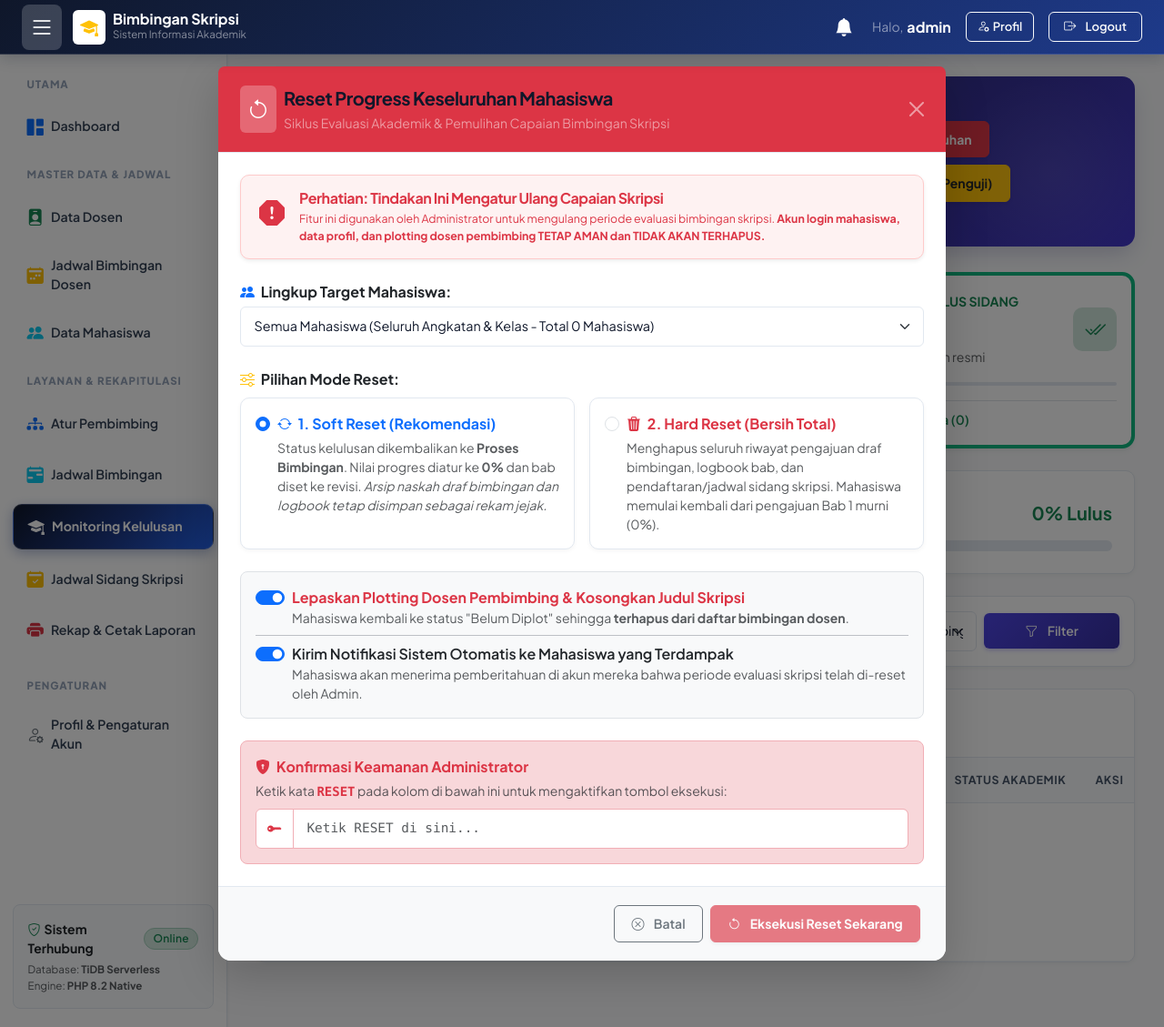
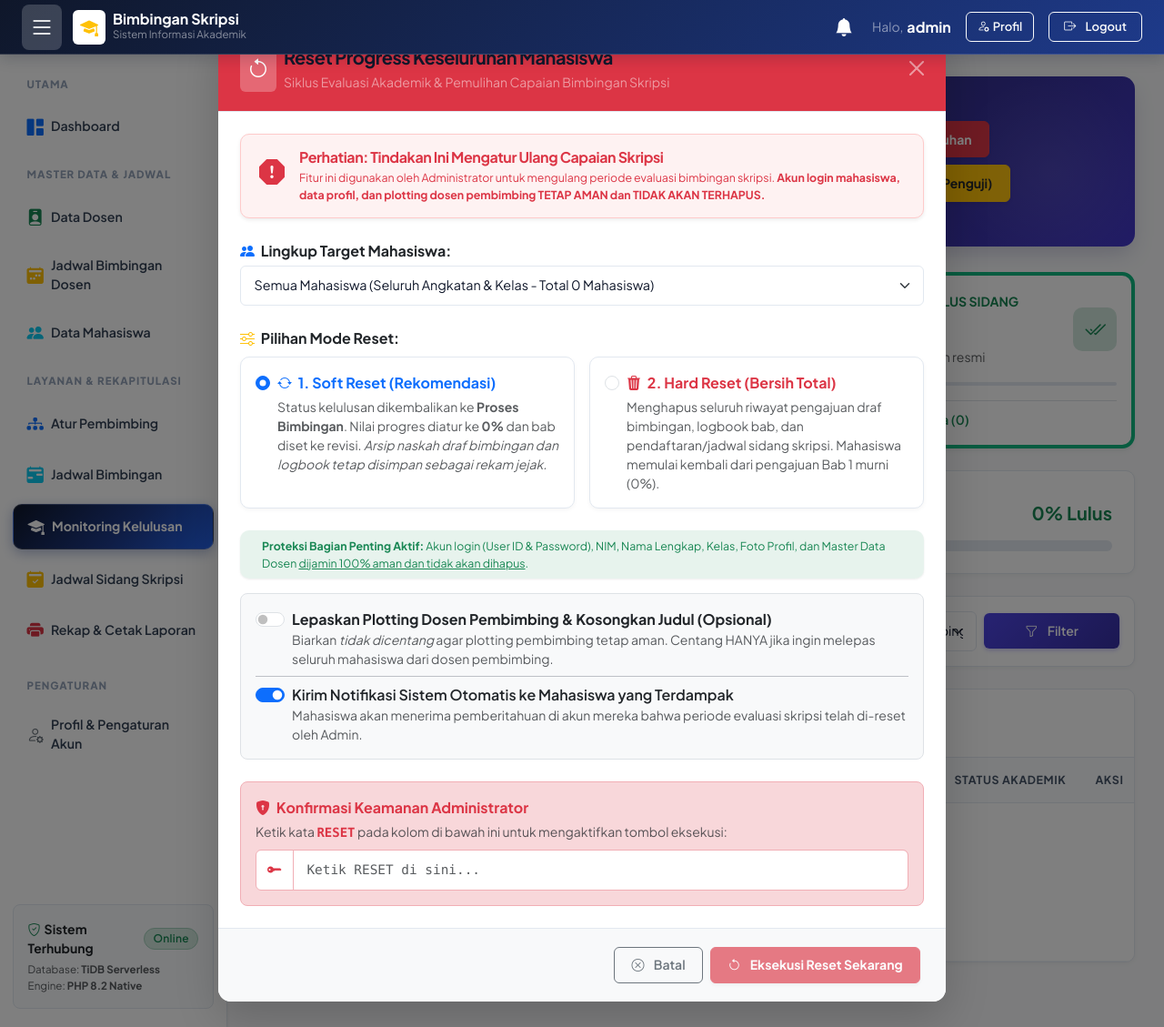
Before and after one commit to robimhmmd-ux/Project-Bimbingan, a PHP site: page /admin/monitoring_kelulusan.php in a window 1280 px wide, after a click on "Reset Progress Keseluruhan". Shown: the whole page at 91% size. Run offline with PHP 8.4, Linux system fonts and the light colour scheme; a user stored in the database is signed in; data comes from the database, SQL or seed files in the repository; data that the repository does not hold is empty.

Commit message:
fix(reset): proteksi bagian penting data akun login, biodata mahasiswa, dan plotting pembimbing saat reset

```diff
--- a/admin/monitoring_kelulusan.php
+++ b/admin/monitoring_kelulusan.php
@@ -68,10 +68,8 @@ if (($_SERVER['REQUEST_METHOD'] ?? '') === 'POST') {
         $reset_plotting = isset($_POST['reset_plotting']) && $_POST['reset_plotting'] == '1';
         $notify_mhs     = isset($_POST['notify_mhs']) && $_POST['notify_mhs'] == '1';
 
-        // Jika reset_mode === 'hard', otomatis lepaskan plotting pembimbing dan bersihkan judul skripsi
-        if ($reset_mode === 'hard') {
-            $reset_plotting = true;
-        }
+        // Bagian penting selalu aman: Data akun login (User ID), NIM, Nama, Kelas, Foto Profil, dan Master Dosen tidak pernah dihapus.
+        // Plotting pembimbing & judul skripsi dipertahankan dan hanya dilepas jika opsi reset_plotting dicentang secara eksplisit.
 
         // Jika dipicu khusus dari modal Reset Mahasiswa Siap Sidang
         if ($action === 'reset_siap_sidang') {
@@ -212,10 +210,8 @@ if (($_SERVER['REQUEST_METHOD'] ?? '') === 'POST') {
         $reset_plotting = isset($_POST['reset_plotting']) && $_POST['reset_plotting'] == '1';
         $notify_mhs     = isset($_POST['notify_mhs']) && $_POST['notify_mhs'] == '1';
 
-        // Jika reset_mode === 'hard', otomatis lepaskan plotting pembimbing dan bersihkan judul skripsi
-        if ($reset_mode === 'hard') {
-            $reset_plotting = true;
-        }
+        // Bagian penting selalu aman: Data akun login (User ID), NIM, Nama, Kelas, Foto Profil, dan Master Dosen tidak pernah dihapus.
+        // Plotting pembimbing & judul skripsi dipertahankan dan hanya dilepas jika opsi reset_plotting dicentang secara eksplisit.
 
         if ($mahasiswa_id <= 0) {
             $error_msg = "ID Mahasiswa tidak valid.";
@@ -839,14 +835,21 @@ require_once '../templates/sidebar_admin.php';
                     </div>
                 </div>
 
-                <!-- Opsi Notifikasi & Plotting Pembimbing -->
+                <!-- Proteksi Bagian Penting & Opsi Plotting Pembimbing -->
+                <div class="alert alert-success d-flex align-items-center gap-2 mb-3 py-2 px-3 border-0 bg-success bg-opacity-10 text-success">
+                    <i class="bi bi-shield-check-fill fs-5 flex-shrink-0"></i>
+                    <div class="small">
+                        <strong>Proteksi Bagian Penting Aktif:</strong> Akun login (User ID & Password), NIM, Nama Lengkap, Kelas, Foto Profil, dan Master Data Dosen <u>dijamin 100% aman dan tidak akan dihapus</u>.
+                    </div>
+                </div>
+
                 <div class="mb-4 p-3 bg-light rounded-3 border">
                     <div class="form-check form-switch mb-2">
-                        <input class="form-check-input" type="checkbox" role="switch" name="reset_plotting" id="resetPlottingCheck" value="1" checked>
-                        <label class="form-check-label fw-bold text-danger" for="resetPlottingCheck">
-                            Lepaskan Plotting Dosen Pembimbing & Kosongkan Judul Skripsi
+                        <input class="form-check-input" type="checkbox" role="switch" name="reset_plotting" id="resetPlottingCheck" value="1">
+                        <label class="form-check-label fw-bold text-dark" for="resetPlottingCheck">
+                            Lepaskan Plotting Dosen Pembimbing & Kosongkan Judul (Opsional)
                         </label>
-                        <small class="d-block text-muted">Mahasiswa kembali ke status "Belum Diplot" sehingga <strong>terhapus dari daftar bimbingan dosen</strong>.</small>
+                        <small class="d-block text-muted">Biarkan <em>tidak dicentang</em> agar plotting pembimbing tetap aman. Centang HANYA jika ingin melepas seluruh mahasiswa dari dosen pembimbing.</small>
                     </div>
                     <hr class="my-2">
                     <div class="form-check form-switch mb-0">
@@ -953,13 +956,21 @@ require_once '../templates/sidebar_admin.php';
                     </div>
                 </div>
 
+                <!-- Proteksi Bagian Penting & Opsi Plotting Pembimbing -->
+                <div class="alert alert-success d-flex align-items-center gap-2 mb-3 py-2 px-3 border-0 bg-success bg-opacity-10 text-success">
+                    <i class="bi bi-shield-check-fill fs-5 flex-shrink-0"></i>
+                    <div class="small">
+                        <strong>Proteksi Bagian Penting Aktif:</strong> Akun login, NIM, Nama Lengkap, Kelas, Foto Profil, dan Master Dosen <u>dijamin 100% aman dan tidak akan dihapus</u>.
+                    </div>
+                </div>
+
                 <div class="mb-4 p-3 bg-light rounded-3 border">
                     <div class="form-check form-switch mb-2">
-                        <input class="form-check-input" type="checkbox" role="switch" name="reset_plotting" id="resetSiapPlottingCheck" value="1" checked>
-                        <label class="form-check-label fw-bold text-danger" for="resetSiapPlottingCheck">
-                            Lepaskan Plotting Dosen Pembimbing & Kosongkan Judul Skripsi
+                        <input class="form-check-input" type="checkbox" role="switch" name="reset_plotting" id="resetSiapPlottingCheck" value="1">
+                        <label class="form-check-label fw-bold text-dark" for="resetSiapPlottingCheck">
+                            Lepaskan Plotting Dosen Pembimbing & Kosongkan Judul (Opsional)
                         </label>
-                        <small class="d-block text-muted">Mahasiswa kembali ke status "Belum Diplot" sehingga <strong>terhapus dari daftar bimbingan dosen</strong>.</small>
+                        <small class="d-block text-muted">Biarkan <em>tidak dicentang</em> agar alokasi dosen tetap aman. Centang HANYA jika ingin melepas mahasiswa dari dosen pembimbing.</small>
                     </div>
                     <hr class="my-2">
                     <div class="form-check form-switch mb-0">
@@ -1036,13 +1047,21 @@ require_once '../templates/sidebar_admin.php';
                     </div>
                 </div>
 
+                <!-- Proteksi Bagian Penting & Opsi Plotting Pembimbing -->
+                <div class="alert alert-success d-flex align-items-center gap-2 mb-3 py-2 px-3 border-0 bg-success bg-opacity-10 text-success">
+                    <i class="bi bi-shield-check-fill fs-5 flex-shrink-0"></i>
+                    <div class="small">
+                        <strong>Proteksi Bagian Penting:</strong> Akun login, NIM, Nama, Kelas, dan Foto Profil <u>tetap aman & tidak dihapus</u>.
+                    </div>
+                </div>
+
                 <div class="p-3 bg-light rounded-3 border mb-3">
                     <div class="form-check form-switch mb-2">
-                        <input class="form-check-input" type="checkbox" role="switch" name="reset_plotting" id="single_reset_plotting" value="1" checked>
-                        <label class="form-check-label fw-bold text-danger" for="single_reset_plotting">
-                            Lepaskan Plotting Dosen Pembimbing (Hapus dari Daftar Dosen)
+                        <input class="form-check-input" type="checkbox" role="switch" name="reset_plotting" id="single_reset_plotting" value="1">
+                        <label class="form-check-label fw-bold text-dark" for="single_reset_plotting">
+                            Lepaskan Dosen Pembimbing (Opsional)
                         </label>
-                        <small class="d-block text-muted">Mahasiswa kembali ke status "Belum Diplot" dan judul dikosongkan ke awal.</small>
+                        <small class="d-block text-muted">Biarkan <em>tidak dicentang</em> agar dosen pembimbing tetap terhubung. Centang HANYA jika ingin melepas mahasiswa ini dari dosen pembimbing.</small>
                     </div>
                     <hr class="my-2">
                     <div class="form-check form-switch mb-0">
```
